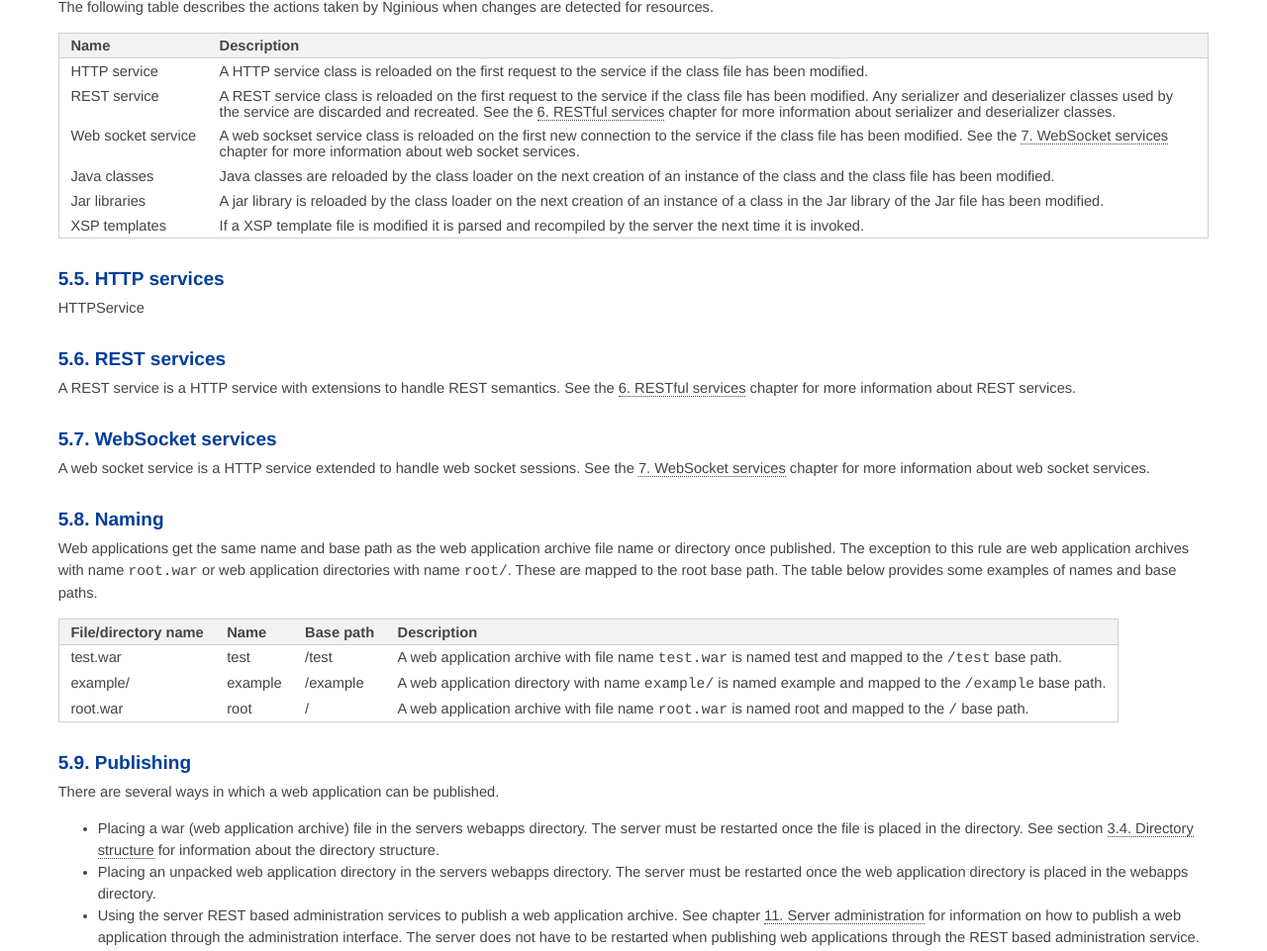
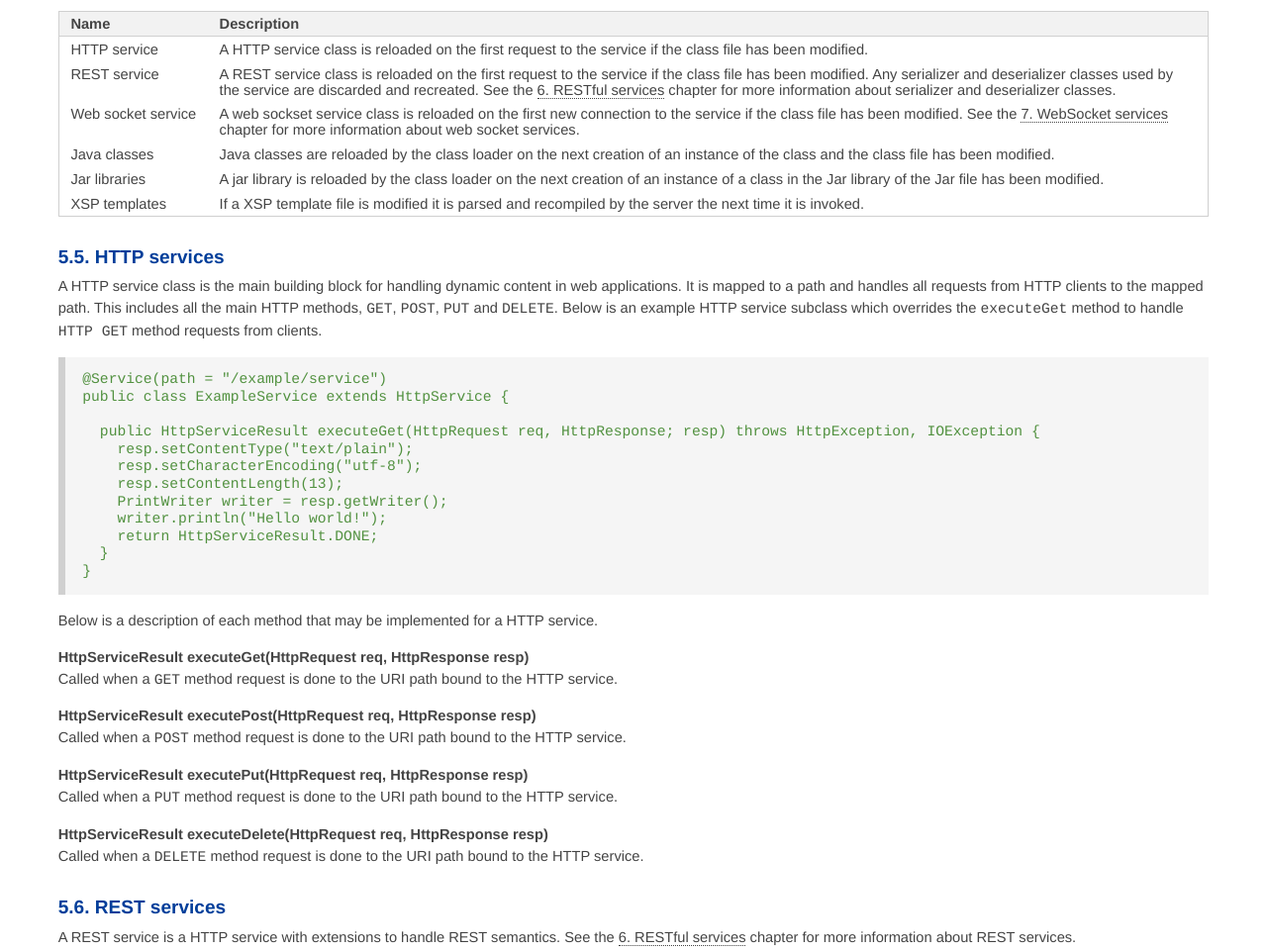
Before and after one commit to NetDigitalSwe/Nginious, a plain HTML site: page src/reference/webapps.html in a window 1280 px wide. Shown: the part 866-1827 px from the top of the page at 99% size. Drawn offline with Linux system fonts and the light colour scheme.

Commit message:
- Fix bad classpath to nginious-api.jar in Eclipse plugin - Added reference documentation for web applications - Improved eclipse build

```diff
--- a/src/reference/webapps.html
+++ b/src/reference/webapps.html
@@ -33,11 +33,10 @@
 					<div><h2 class="title"><a name="overview"></a>5.1. Overview</h2></div>
 
 					<p>
-						Nginious implements the concept of web applications. A web application groups all files necessary for a web
-						application to function. This includes Java class files, XSP template pages and all static content like
+						A web application is a collection of all resources needed for an application to run in Nginious. This
+						includes Java class files for generating dynamic content, XSP template pages and all static content like
 						html, css and image files. A web application is bound to a base path so that any requests to a sub path
-						of the base path is served by the web applications Java classes as dynamic content or from files as static
-						content.
+						of the base path is served by the web application.
 					</p>
 
 					<div><h2 class="title"><a name="layout"></a>5.2. Layout</h2></div>
@@ -199,7 +198,57 @@
 					<div><h2 class="title"><a name="httpservices"></a>5.5. HTTP services</h2></div>
 
 					<p>
-						HTTPService
+						A HTTP service class is the main building block for handling dynamic content in web applications.
+						It is mapped to a path and handles all requests from HTTP clients to the mapped path. This includes
+						all the main HTTP methods, <code>GET</code>, <code>POST</code>, <code>PUT</code> and <code>DELETE</code>.
+						Below is an example HTTP service subclass which overrides the <code>executeGet</code> method to handle
+						<code>HTTP GET</code> method requests from clients.
+					</p>
+
+					<p>
+						<div class="example-contents">
+							<pre class="programlisting">
+<span class="hl-string">@Service(path = "/example/service")
+public class ExampleService extends HttpService {
+
+  public HttpServiceResult executeGet(HttpRequest req, HttpResponse; resp) throws HttpException, IOException {
+    resp.setContentType("text/plain");
+    resp.setCharacterEncoding("utf-8");
+    resp.setContentLength(13);
+    PrintWriter writer = resp.getWriter();
+    writer.println("Hello world!");
+    return HttpServiceResult.DONE;
+  }
+}</span></pre>
+						</div>
+					</p>
+
+					<p>
+						Below is a description of each method that may be implemented for a HTTP service.
+					</p>
+
+					<b>HttpServiceResult executeGet(HttpRequest req, HttpResponse resp)</b>
+
+					<p>
+						Called when a <code>GET</code> method request is done to the URI path bound to the HTTP service.
+					</p>
+
+					<b>HttpServiceResult executePost(HttpRequest req, HttpResponse resp)</b>
+
+					<p>
+						Called when a <code>POST</code> method request is done to the URI path bound to the HTTP service.
+					</p>
+
+					<b>HttpServiceResult executePut(HttpRequest req, HttpResponse resp)</b>
+
+					<p>
+						Called when a <code>PUT</code> method request is done to the URI path bound to the HTTP service.
+					</p>
+
+					<b>HttpServiceResult executeDelete(HttpRequest req, HttpResponse resp)</b>
+
+					<p>
+						Called when a <code>DELETE</code> method request is done to the URI path bound to the HTTP service.
 					</p>
 
 					<div><h2 class="title"><a name="restservices"></a>5.6. REST services</h2></div>
```
Also changed, not shown: 6 other files.
